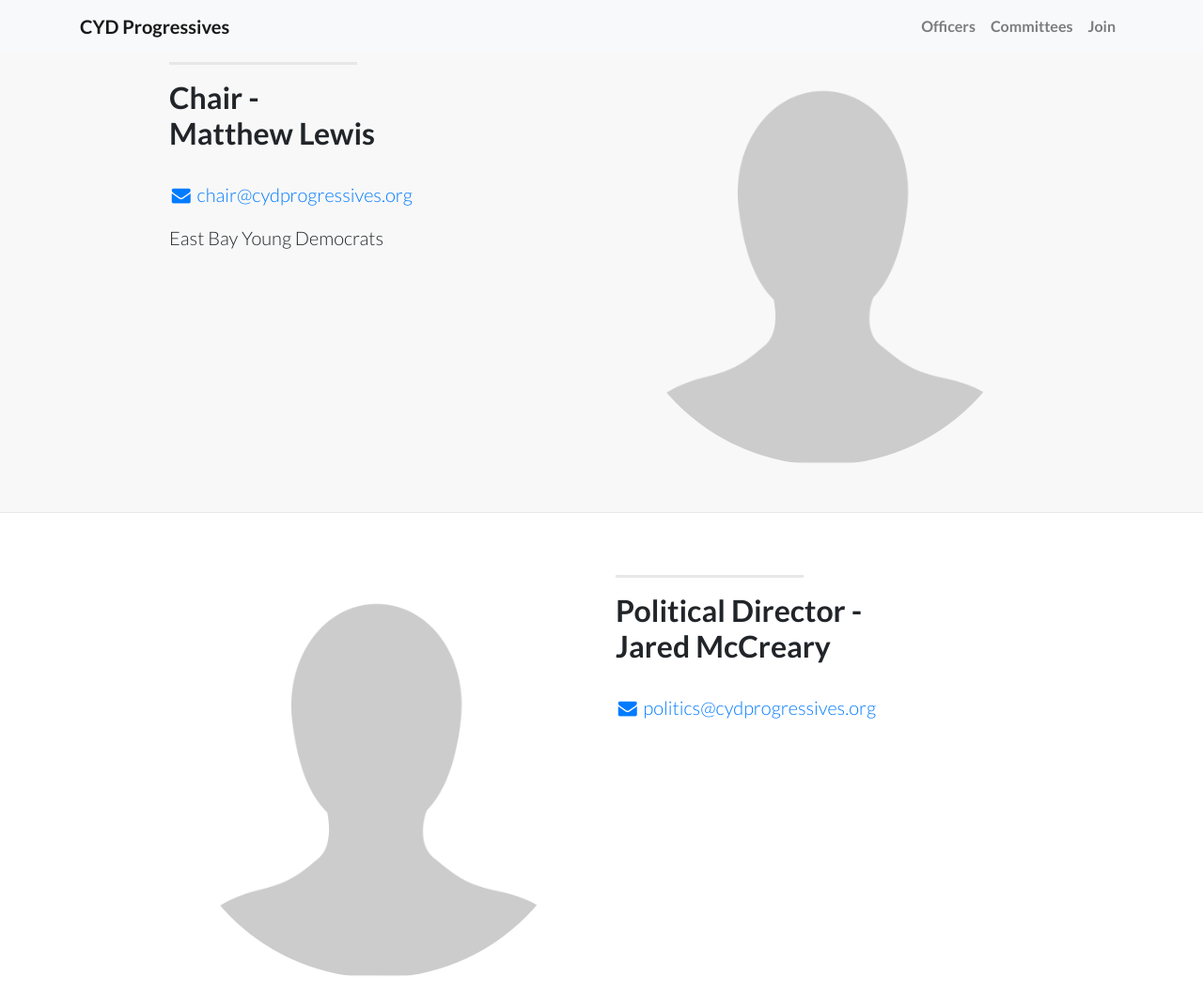
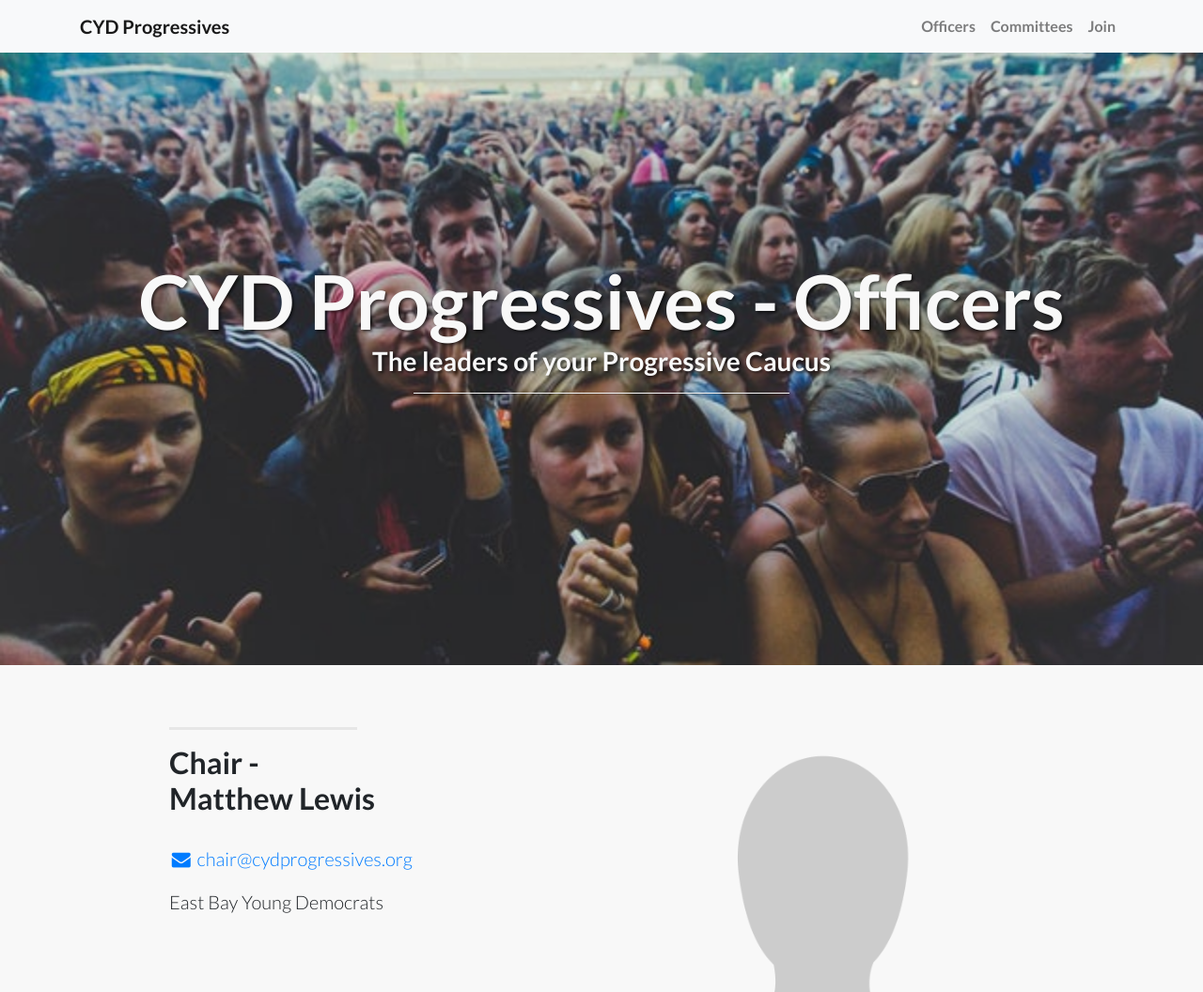
Before and after one commit to CYD-Progressives/cyd-progressives, a website: page officers.html in a window 1280 px wide. Shown: the top 1056 px of the page at 94% size. Drawn offline with Linux system fonts and the light colour scheme.

Commit message:
Adds intro hero back to Officers page

```diff
--- a/officers.html
+++ b/officers.html
@@ -46,6 +46,17 @@
         </div>
       </div>
     </nav>
+
+    <!-- Header -->
+    <header class="intro-header">
+      <div class="container">
+        <div class="intro-message">
+          <h1>CYD Progressives - Officers</h1>
+          <h3>The leaders of your Progressive Caucus</h3>
+          <hr class="intro-divider">
+        </div>
+      </div>
+    </header>
 
     <!-- Page Content -->
     <section class="content-section-a">
```
